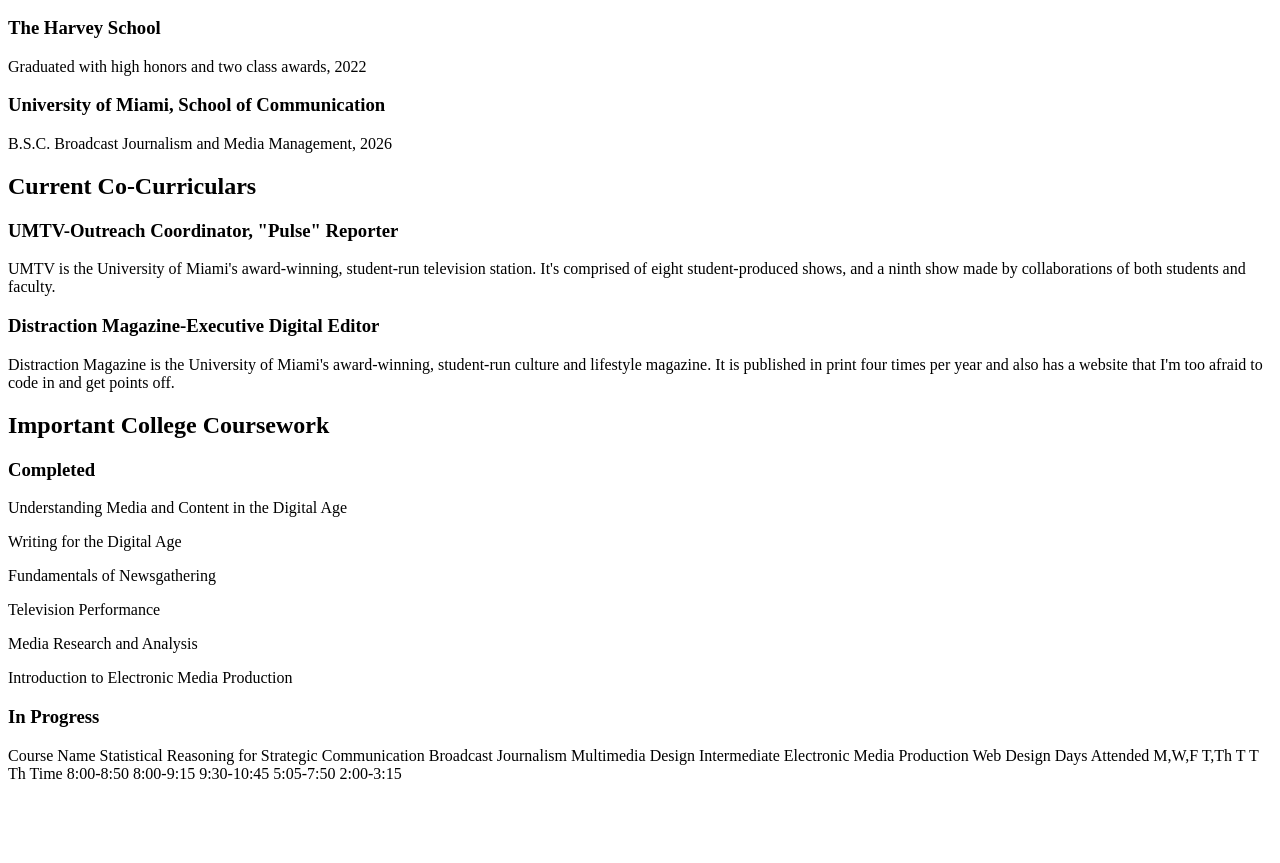
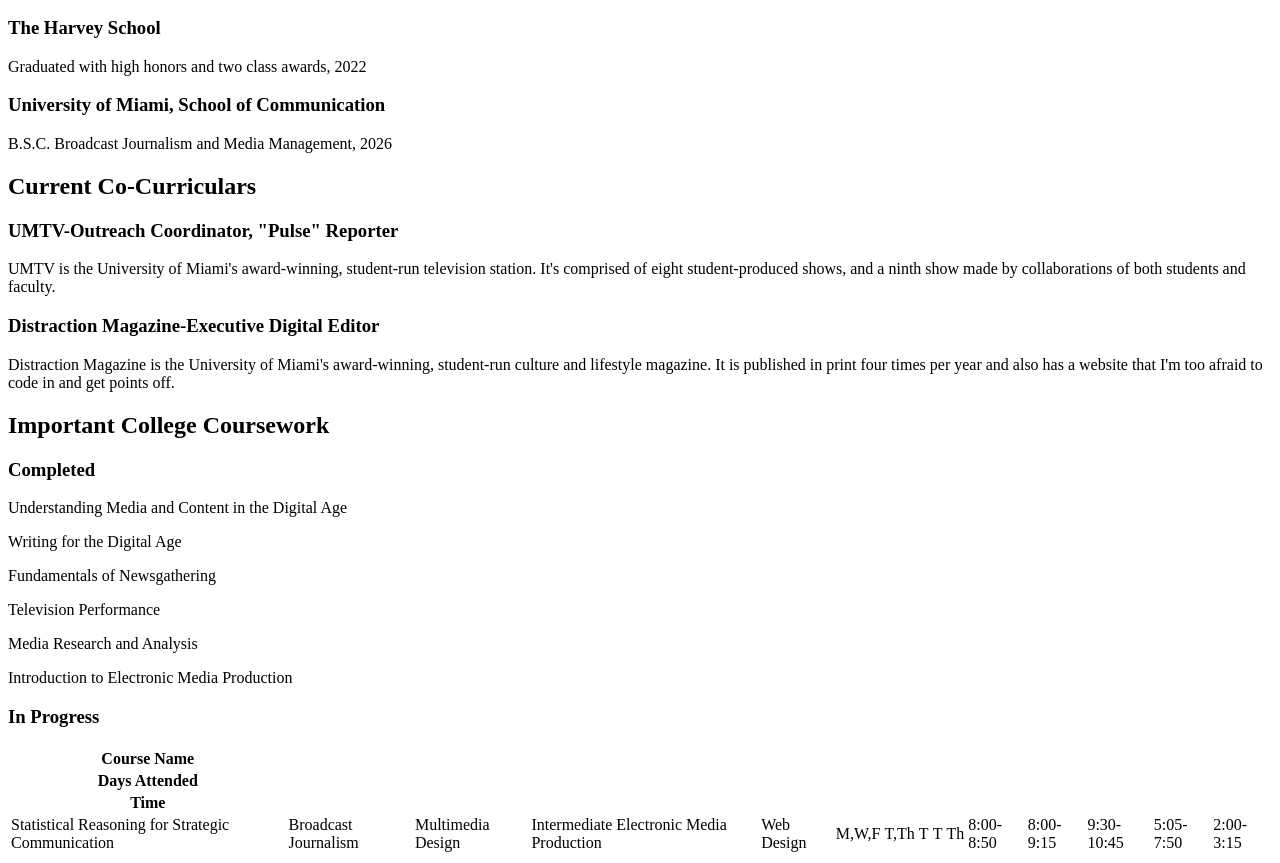
Before and after one commit to amandamohamadd/amandamohamadd.github.io, a plain HTML site: page index.html in a window 1280 px wide. Shown: the part 110-973 px from the top of the page. Before the commit the page ends 901 px from the top, so only its background shows below. Drawn offline with Linux system fonts and the light colour scheme.

Commit message:
Update.11.index.html

```diff
--- a/index.html
+++ b/index.html
@@ -13,15 +13,13 @@
                     <p>Graduated with high honors and two class awards, 2022</p>
                 <h3>University of Miami, School of Communication</h3>
                     <p>B.S.C. Broadcast Journalism and Media Management, 2026</p>
-    </body>
-    <body>
+
             <h2>Current Co-Curriculars</h2>
                 <h3>UMTV-Outreach Coordinator, "Pulse" Reporter</h3>
                     <p>UMTV is the University of Miami's award-winning, student-run television station. It's comprised of eight student-produced shows, and a ninth show made by collaborations of both students and faculty.</p>
                 <h3>Distraction Magazine-Executive Digital Editor</h3>
                     <p>Distraction Magazine is the University of Miami's award-winning, student-run culture and lifestyle magazine. It is published in print four times per year and also has a website that I'm too afraid to code in and get points off.</p>
-    </body>
-    <body>
+
             <h2>Important College Coursework</h2>
                 <h3>Completed</h3>
                     <p>Understanding Media and Content in the Digital Age</p>
@@ -31,27 +29,25 @@
                     <p>Media Research and Analysis</p>
                     <p>Introduction to Electronic Media Production</p>
                 <h3>In Progress</h3>
-                    <tr><th>Course Name</th>
+                <table>
+                    <tr><th>Course Name</th></tr>
+                    <tr><th>Days Attended</th></tr>
+                    <tr><th>Time</th></tr>
                         <td>Statistical Reasoning for Strategic Communication</td>
                         <td>Broadcast Journalism</td>
                         <td>Multimedia Design</td>
                         <td>Intermediate Electronic Media Production</td>
                         <td>Web Design</td>
-                    </tr>
-                    <tr><th>Days Attended</th>
                         <td>M,W,F</td>
                         <td>T,Th</td>
                         <td>T</td>
                         <td>T</td>
                         <td>Th</td>
-                    </tr>
-                    <tr><th>Time</th>
                         <td>8:00-8:50</td>
                         <td>8:00-9:15</td>
                         <td>9:30-10:45</td>
                         <td>5:05-7:50</td>
                         <td>2:00-3:15</td>
-                    </tr>
-
+                </table>
     </body>
 </html>
```
